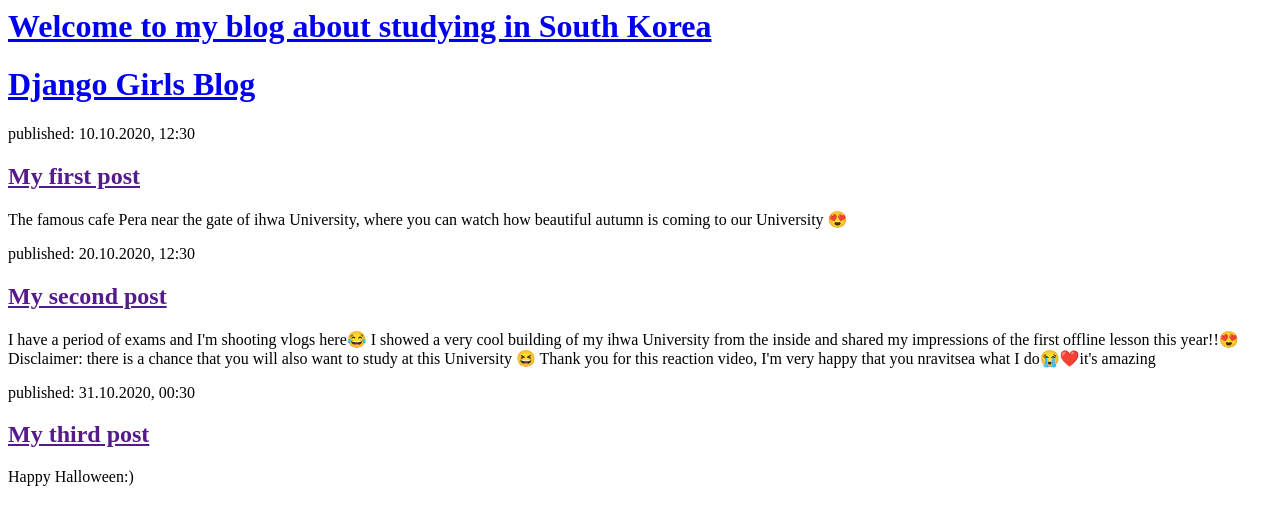
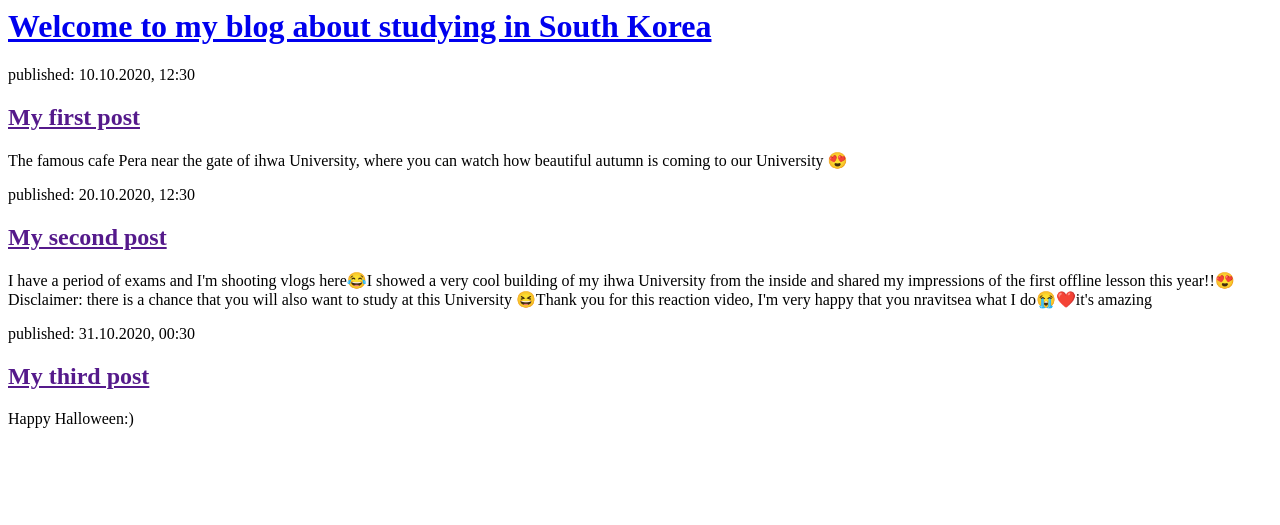
Before and after one commit to olliaem/my_first_blog, a Django app: page / in a window 1280 px wide. Shown: the top 525 px of the page. Run offline with Django 3.2, Linux system fonts and the light colour scheme.

Commit message:
Changed the HTML for the site.

```diff
--- a/blog/templates/blog/post_list.html
+++ b/blog/templates/blog/post_list.html
@@ -7,10 +7,6 @@
             <h1><a href="/">Welcome to my blog about studying in South Korea</a></h1>
         </div>
         <div>
-            <h1><a href="/">Django Girls Blog</a></h1>
-        </div>
-
-        <div>
             <p>published: 10.10.2020, 12:30</p>
             <h2><a href="">My first post</a></h2>
             <p>The famous cafe Pera near the gate of ihwa University, where you can watch how beautiful autumn is coming to our University 😍</p>
@@ -18,10 +14,7 @@
         <div>
             <p>published: 20.10.2020, 12:30</p>
             <h2><a href="">My second post</a></h2>
-            <p>I have a period of exams and I'm shooting vlogs here😂
-                I showed a very cool building of my ihwa University from the inside and shared my impressions of the first offline lesson this year!!😍
-                Disclaimer: there is a chance that you will also want to study at this University 😆
-                Thank you for this reaction video, I'm very happy that you nravitsea what I do😭❤️it's amazing</p>
+            <p>I have a period of exams and I'm shooting vlogs here😂I showed a very cool building of my ihwa University from the inside and shared my impressions of the first offline lesson this year!!😍Disclaimer: there is a chance that you will also want to study at this University 😆Thank you for this reaction video, I'm very happy that you nravitsea what I do😭❤️it's amazing</p>
         </div>
         <div>
             <p>published: 31.10.2020, 00:30</p>
--- a/blog/views.py
+++ b/blog/views.py
@@ -1,8 +1,5 @@
 from django.shortcuts import render
-from django.utils import timezone
-from .models import Post
 
 def post_list(request):
-    posts = Post.objects.filter(published_date__lte=timezone.now()).order_by('published_date')
-    return render(request, 'blog/post_list.html', {'posts': posts})
+    return render(request, 'blog/post_list.html', {})
 # Create your views here.
```
